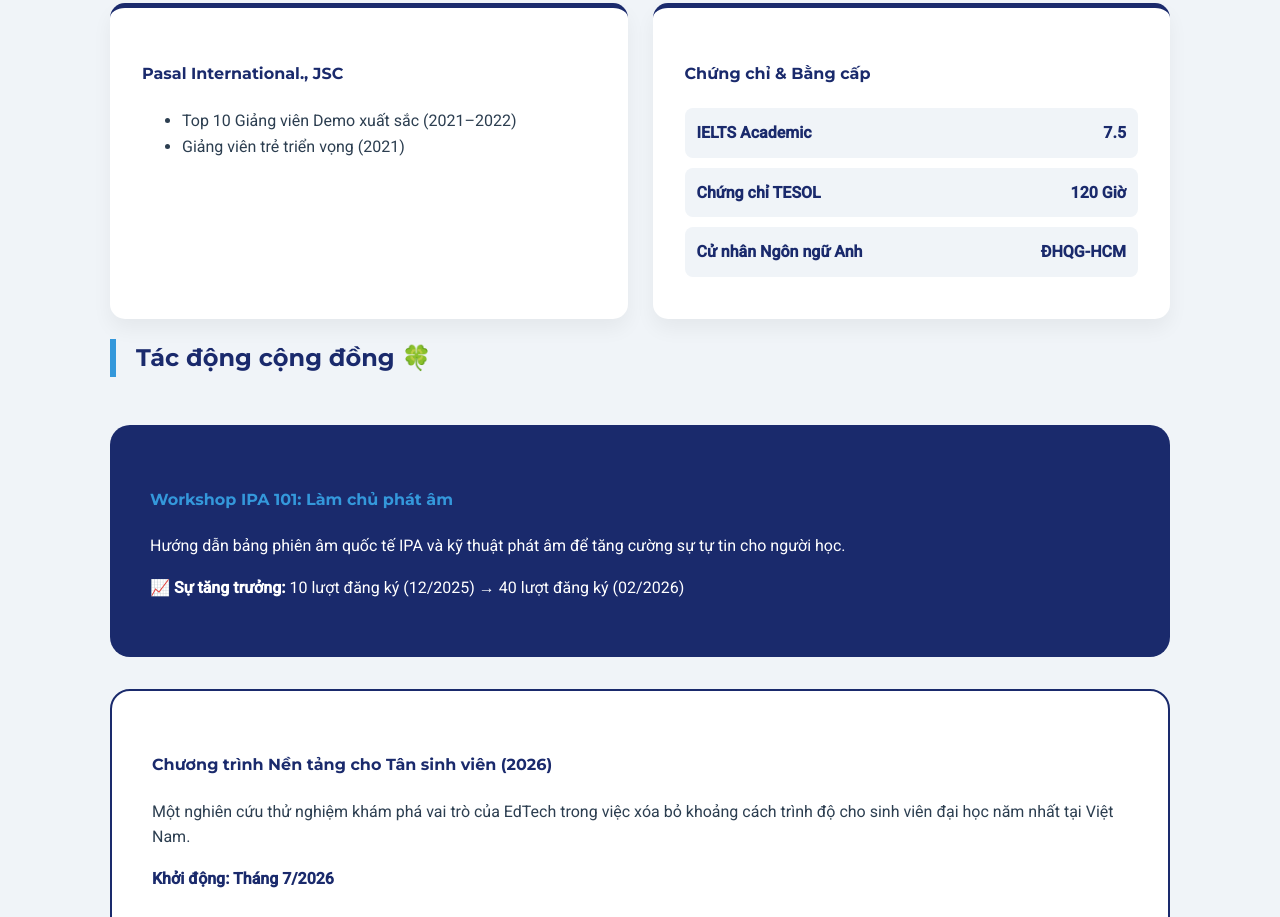
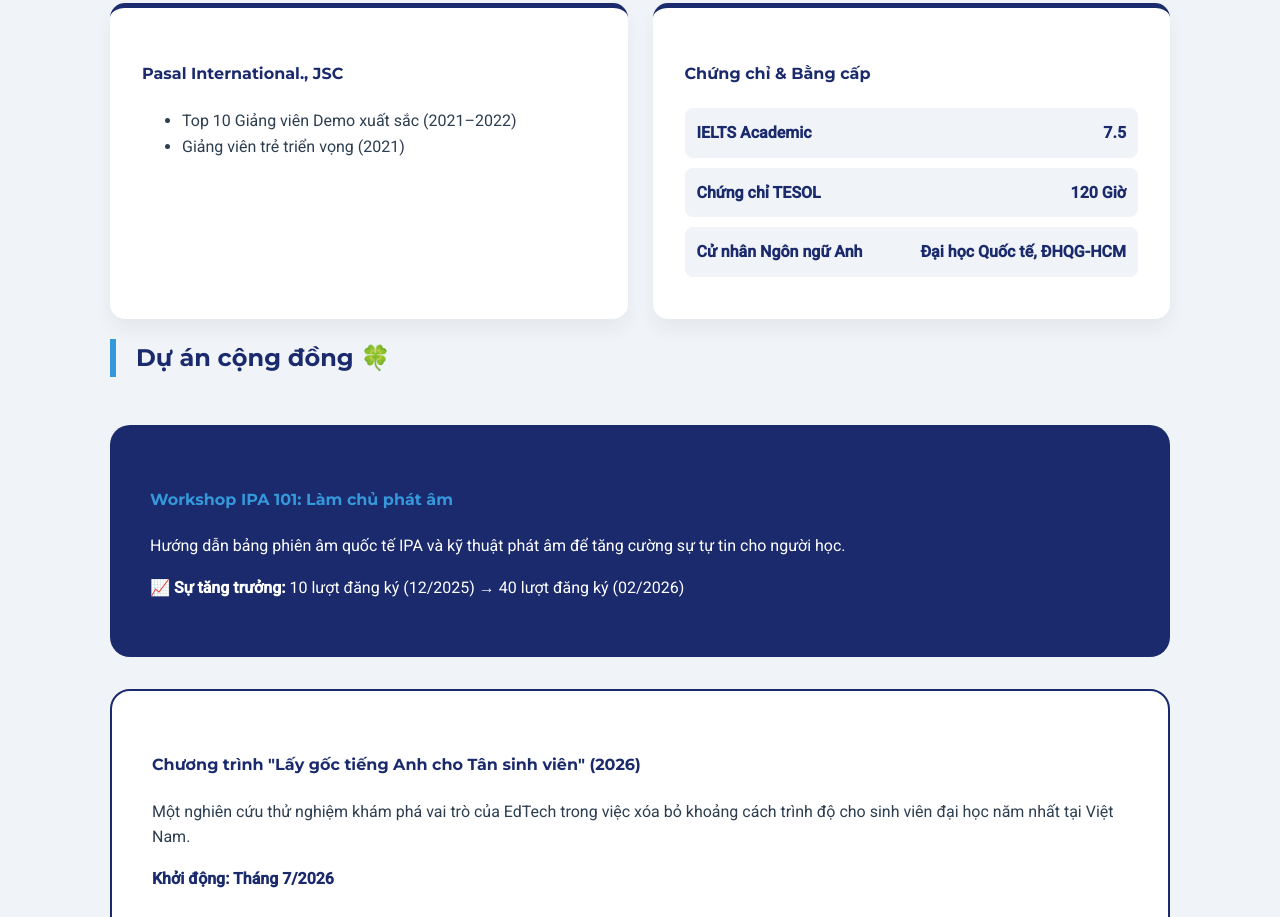
Before and after one commit to qnhutrg/teaching-portfolio, a plain HTML site: page index.html in a window 1280 px wide. Shown: the part 1643-2560 px from the top of the page. Drawn offline with Linux system fonts and the light colour scheme.

Commit message:
Update index.html

```diff
--- a/index.html
+++ b/index.html
@@ -233,7 +233,7 @@
     <a href="#experience">Kinh nghiệm</a>
     <a href="#achievements">Thành tựu</a>
     <a href="#community">Cộng đồng</a>
-    <a href="#testimonials">Cảm nhận</a>
+    <a href="#testimonials">Phản hồi từ học viên</a>
     <a href="#contact">Liên hệ</a>
 </nav>
 
@@ -290,20 +290,20 @@
                 <h4>Chứng chỉ & Bằng cấp</h4>
                 <div class="cert-highlight"><span>IELTS Academic</span> <span>7.5</span></div>
                 <div class="cert-highlight"><span>Chứng chỉ TESOL</span> <span>120 Giờ</span></div>
-                <div class="cert-highlight"><span>Cử nhân Ngôn ngữ Anh</span> <span>ĐHQG-HCM</span></div>
+                <div class="cert-highlight"><span>Cử nhân Ngôn ngữ Anh</span> <span>Đại học Quốc tế, ĐHQG-HCM</span></div>
             </div>
         </div>
     </section>
 
     <section id="community">
-        <h2 class="section-title">Tác động cộng đồng 🍀</h2>
+        <h2 class="section-title">Dự án cộng đồng 🍀</h2>
         <div class="impact-item">
             <h4>Workshop IPA 101: Làm chủ phát âm</h4>
             <p>Hướng dẫn bảng phiên âm quốc tế IPA và kỹ thuật phát âm để tăng cường sự tự tin cho người học.</p>
             <p><strong>📈 Sự tăng trưởng:</strong> 10 lượt đăng ký (12/2025) → 40 lượt đăng ký (02/2026)</p>
         </div>
         <div class="impact-item" style="background: var(--white); border: 2px solid var(--navy);">
-            <h4 style="color: var(--navy);">Chương trình Nền tảng cho Tân sinh viên (2026)</h4>
+            <h4 style="color: var(--navy);">Chương trình "Lấy gốc tiếng Anh cho Tân sinh viên" (2026)</h4>
             <p style="color: var(--text);">Một nghiên cứu thử nghiệm khám phá vai trò của EdTech trong việc xóa bỏ khoảng cách trình độ cho sinh viên đại học năm nhất tại Việt Nam.</p>
             <p style="color: var(--navy); font-weight: bold;">Khởi động: Tháng 7/2026</p>
         </div>
@@ -374,4 +374,5 @@ So, I just want to say thank you for that. Truly, thank you 🙏"</p>
 </footer>
 
 </body>
+
 </html>
```
